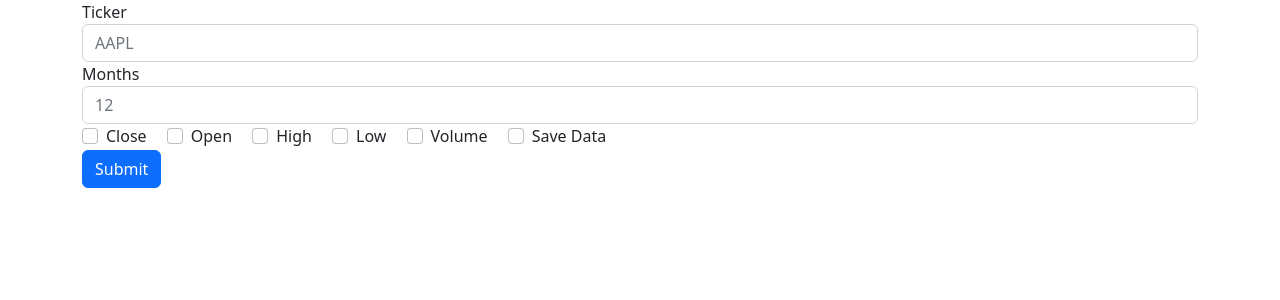
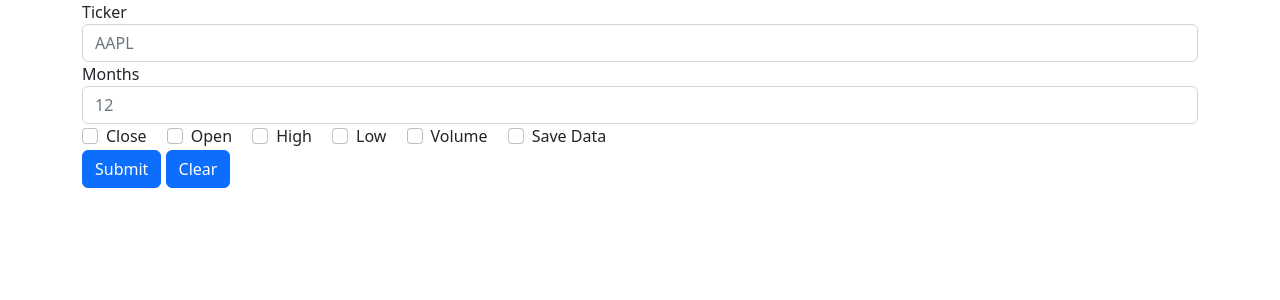
Before and after one commit to cerdamario13/market_analysis, a Flask app: page / in a window 1280 px wide. Shown: the part 56-356 px from the top of the page. Run offline with Flask 3, Linux system fonts and the light colour scheme; some libraries are stand-ins or nearby versions.

Commit message:
Added clear button

```diff
--- a/src/func.py
+++ b/src/func.py
@@ -80,7 +80,7 @@ def x_month_ago(data: _pd.DataFrame, month: int = 1, value: str = 'Close') -> _p
 
         # Safety break
         if count == 10:
-            raise ValueError('An undexpected error occured. Try again.')
+            raise ValueError('An unexpected error ocurred. Try again.')
 
     # New mask
     mask1 = df['Date'] >= m_1.strftime("%Y-%m-%d")
--- a/src/templates/home.html
+++ b/src/templates/home.html
@@ -43,6 +43,9 @@
       </div>
 
       <button type="submit" class="btn btn-primary">Submit</button>
+      <button type="button" class="btn btn-primary">
+        <a class="nav-link text-white" href="/" >Clear</a>
+      </button>
     </form>
   </div>
 
```
